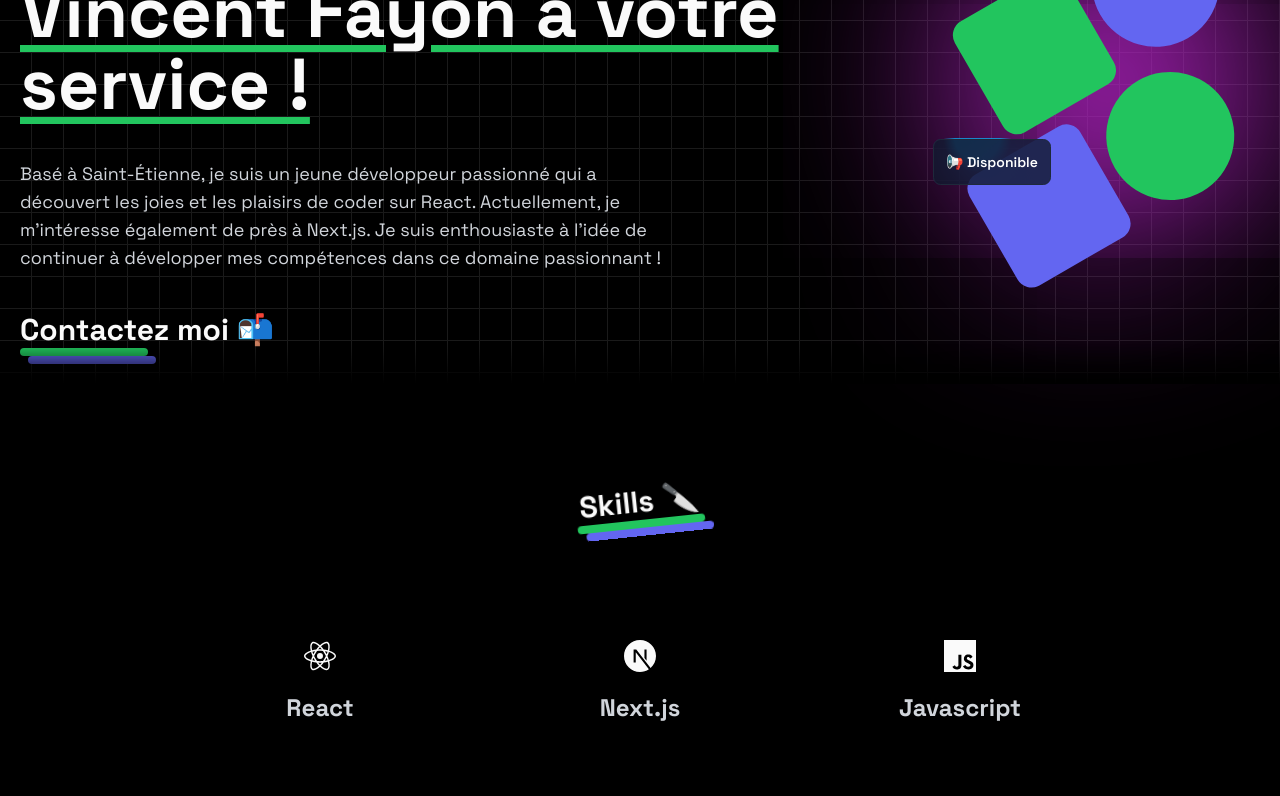
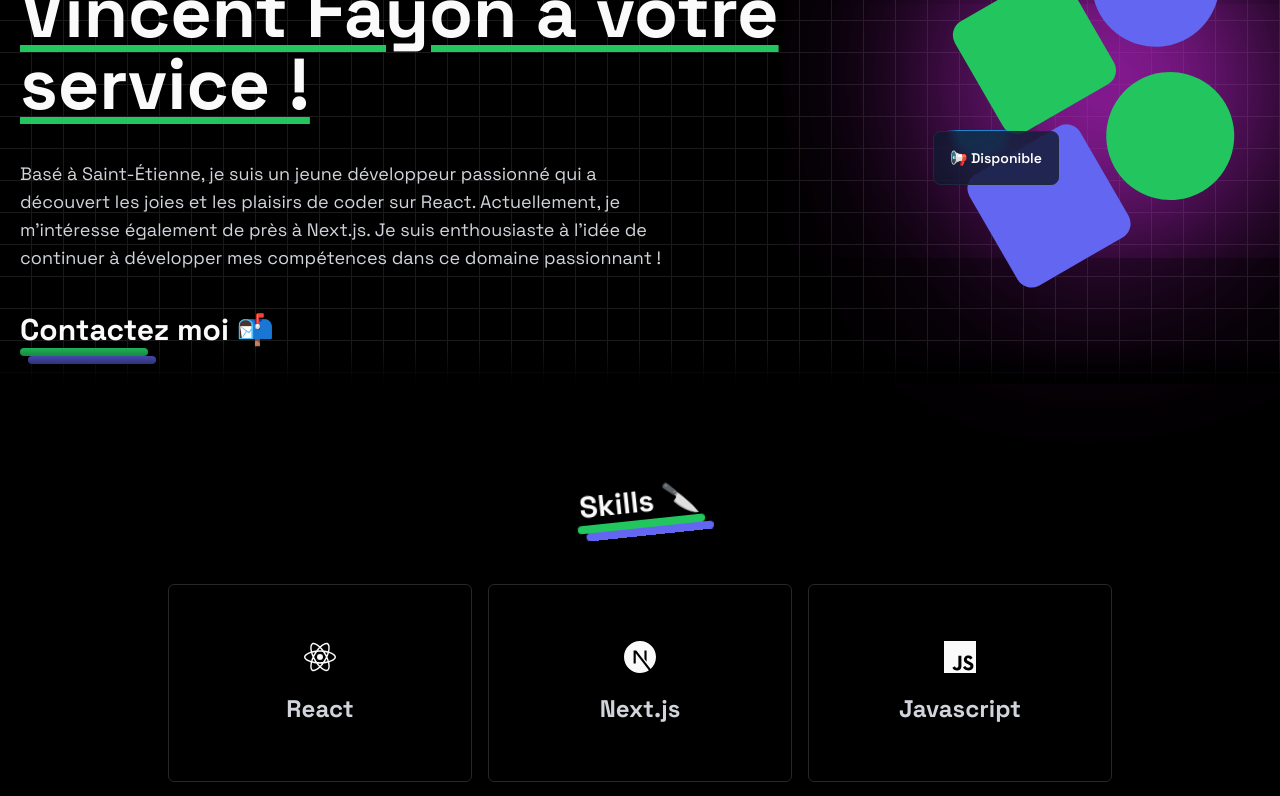
Before and after one commit to VinceS42/portfolio-nextJs, a Next.js app in the folder portfolio-next-js/: page / in a window 1280 px wide. Shown: the part 300-1096 px from the top of the page. Built offline with nearby package versions, Linux system fonts and the light colour scheme.

Commit message:
maj description

```diff
--- a/portfolio-next-js/app/(home)/components/HeroSection.tsx
+++ b/portfolio-next-js/app/(home)/components/HeroSection.tsx
@@ -40,7 +40,7 @@ export default function HeroSection() {
                 <div className="absolute bottom-5 sm:bottom-14 left-0 sm:-left-10">
                     <MovingBorderBtn
                         borderRadius="0.5rem"
-                        className="p-3 font-semibold "
+                        className="p-4 font-semibold disabled"
                     >
                         <p>📢 Disponible</p>
                     </MovingBorderBtn>
--- a/portfolio-next-js/components/ui/card-hover-effect.tsx
+++ b/portfolio-next-js/components/ui/card-hover-effect.tsx
@@ -18,10 +18,7 @@ export const HoverEffect = ({
 
     return (
         <div
-            className={cn(
-                "grid grid-cols-2  lg:grid-cols-3  py-10",
-                className
-            )}
+            className={cn("grid grid-cols-2  lg:grid-cols-3  py-10", className)}
         >
             {items.map((item, idx) => {
                 const Icon = item.Icon;
@@ -52,7 +49,7 @@ export const HoverEffect = ({
                                 />
                             )}
                         </AnimatePresence>
-                        <div className="rounded-md w-full p-4 overflow-hidden bg-black group-hover:ring-2 ring-green-500 relative z-20 transition-all duration-500 cursor-pointer">
+                        <div className=" w-full p-4 rounded-md border bg-black group-hover:ring-2 ring-green-500 relative z-20 transition-all duration-500  overflow-hidden cursor-grab">
                             <div className="py-10 z-50 relative space-y-5">
                                 <Icon className="w-8 h-8 mx-auto" />
                                 <p className="text-2xl font-bold text-center text-gray-300">
--- a/portfolio-next-js/components/ui/moving-border.tsx
+++ b/portfolio-next-js/components/ui/moving-border.tsx
@@ -32,7 +32,7 @@ export function MovingBorderBtn({
   return (
     <Component
       className={cn(
-        "bg-transparent relative text-xl p-[1px] overflow-hidden ",
+        "bg-transparent relative text-xl p-[1px] overflow-hidden cursor-default",
         containerClassName
       )}
       style={{
```
